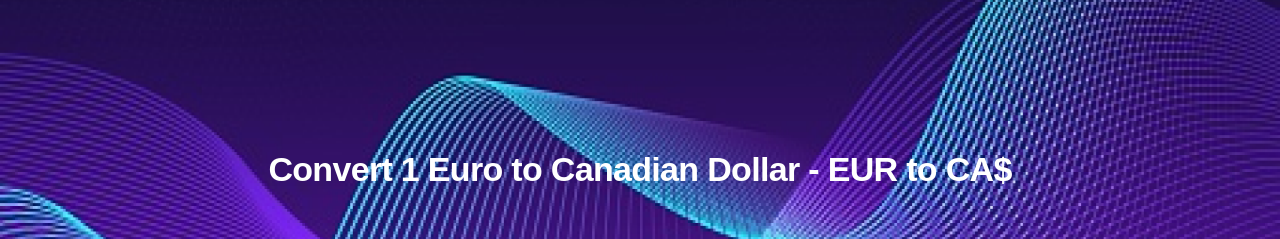
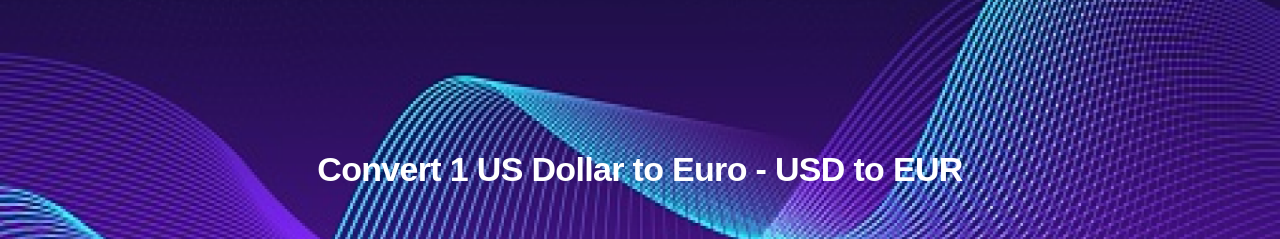
Before and after one commit to NicolasFernandez925/challenge-ppi, a React (Create React App) app: page / in a window 1280 px wide. Shown: the top 239 px of the page. Built offline with nearby package versions, Linux system fonts and the light colour scheme; no server answers.

Commit message:
feat: the description message is added when the currency is changed

```diff
--- a/src/components/currencies/FormSelectCurrencies/index.tsx
+++ b/src/components/currencies/FormSelectCurrencies/index.tsx
@@ -30,6 +30,14 @@ const FormSelectCurrencies: React.FC<IProps> = ({
 }) => {
   const convertCurrenciesToArray = Object.entries(currencies);
 
+  const currencyOptions = (): React.ReactNode => {
+    return convertCurrenciesToArray.map(([key, value]) => (
+      <option key={key} value={key + " - " + value.name}>
+        {key + " - " + value.name}
+      </option>
+    ));
+  };
+
   return (
     <div className="form__container">
       <form className="form">
@@ -48,11 +56,7 @@ const FormSelectCurrencies: React.FC<IProps> = ({
             onChange={handleChangeFrom}
             value={currencyFrom}
           >
-            {convertCurrenciesToArray.map(([key, value]) => (
-              <option key={key} value={value.name}>
-                {key + " - " + value.name}
-              </option>
-            ))}
+            {currencyOptions()}
           </select>
           <img
             onClick={() => exchangeCurrencies(currencyFrom, currencyTo)}
@@ -70,11 +74,7 @@ const FormSelectCurrencies: React.FC<IProps> = ({
           onChange={handleChangeTo}
           value={currencyTo}
         >
-          {convertCurrenciesToArray.map(([key, value]) => (
-            <option key={key} value={value.name}>
-              {key + " - " + value.name}
-            </option>
-          ))}
+          {currencyOptions()}
         </select>
       </form>
     </div>
--- a/src/pages/Home/index.tsx
+++ b/src/pages/Home/index.tsx
@@ -8,11 +8,14 @@ import { Currency } from "../../services/Currency";
 
 import "./style.css";
 
+const currencySymbol = (currency: string) => currency.split("-")[0].trim();
+const currencyName = (currency: string) => currency.split("-")[1].trim();
+
 const Home = () => {
   const [currencies, setCurrencies] = useState<ICurrencies | {}>({});
   const [amount, setAmount] = useState<number>(1);
-  const [currencyFrom, setCurrencyFrom] = useState<string>("US Dollar");
-  const [currencyTo, setCurrencyTo] = useState<string>("eur - Euro");
+  const [currencyFrom, setCurrencyFrom] = useState<string>("USD - US Dollar");
+  const [currencyTo, setCurrencyTo] = useState<string>("EUR - Euro");
 
   const getCurrencies = async () => {
     try {
@@ -54,10 +57,16 @@ const Home = () => {
     getCurrencies();
   }, []);
 
+  console.log(currencyTo);
+
   return (
     <div className="exchange">
       <img className="exchange__banner" src={Banner} alt="banner" />
-      <h1>Convert 1 Euro to Canadian Dollar - EUR to CA$</h1>
+      <h1>
+        Convert {amount} {currencyName(currencyFrom)} to{" "}
+        {currencyName(currencyTo)} - {currencySymbol(currencyFrom)} to{" "}
+        {currencySymbol(currencyTo)}
+      </h1>
       <div className="exchange__container">
         <div className="echange__currencies">
           <FormSelectCurrencies
```
